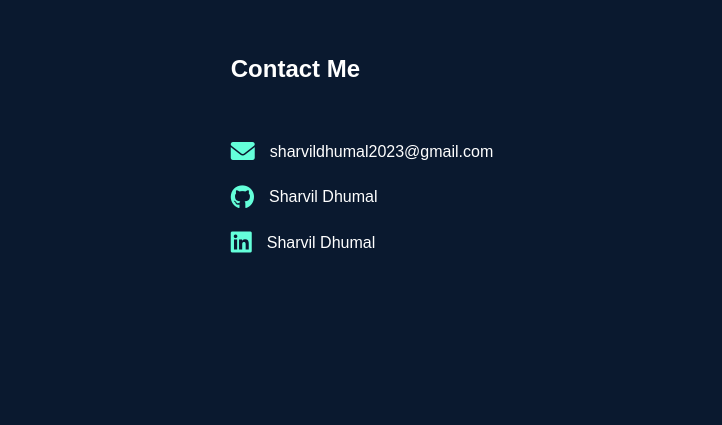
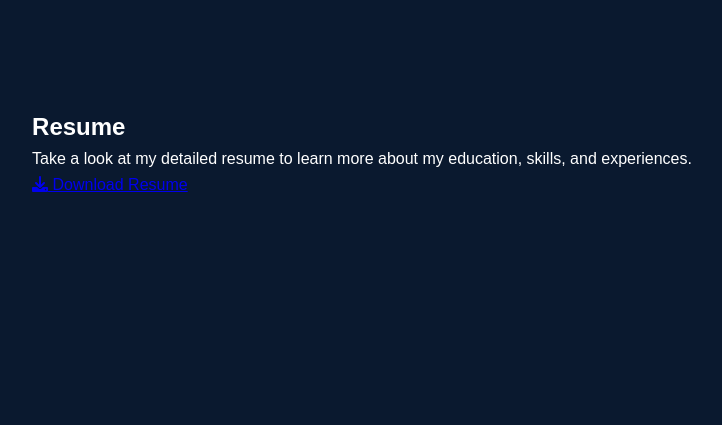
Before and after one commit to SharvilDhumal/portfolio_1, a plain HTML site: page index.html in a window 1280 px wide. Shown: the part 7895-8320 px from the top of the page, without its empty margins (278-1000 px from the left). Drawn offline with nearby package versions, Linux system fonts and the light colour scheme.

Commit message:
Update index.html

```diff
--- a/index.html
+++ b/index.html
@@ -442,6 +442,30 @@
       </div>
     </section>
 
+    <section id="resume">
+      <div class="container">
+        <h2>Resume</h2>
+        <div class="resume-content">
+          <div class="resume-text">
+            <p>
+              Take a look at my detailed resume to learn more about my
+              education, skills, and experiences.
+            </p>
+          </div>
+          <div class="resume-download">
+            <a
+              href="Sharvil_Dhumal(Resume Final).pdf"
+              download
+              class="resume-btn"
+            >
+              <i class="fas fa-download"></i>
+              Download Resume
+            </a>
+          </div>
+        </div>
+      </div>
+    </section>
+
     <section id="contact">
       <div class="container">
         <h2>Contact Me</h2>
```
